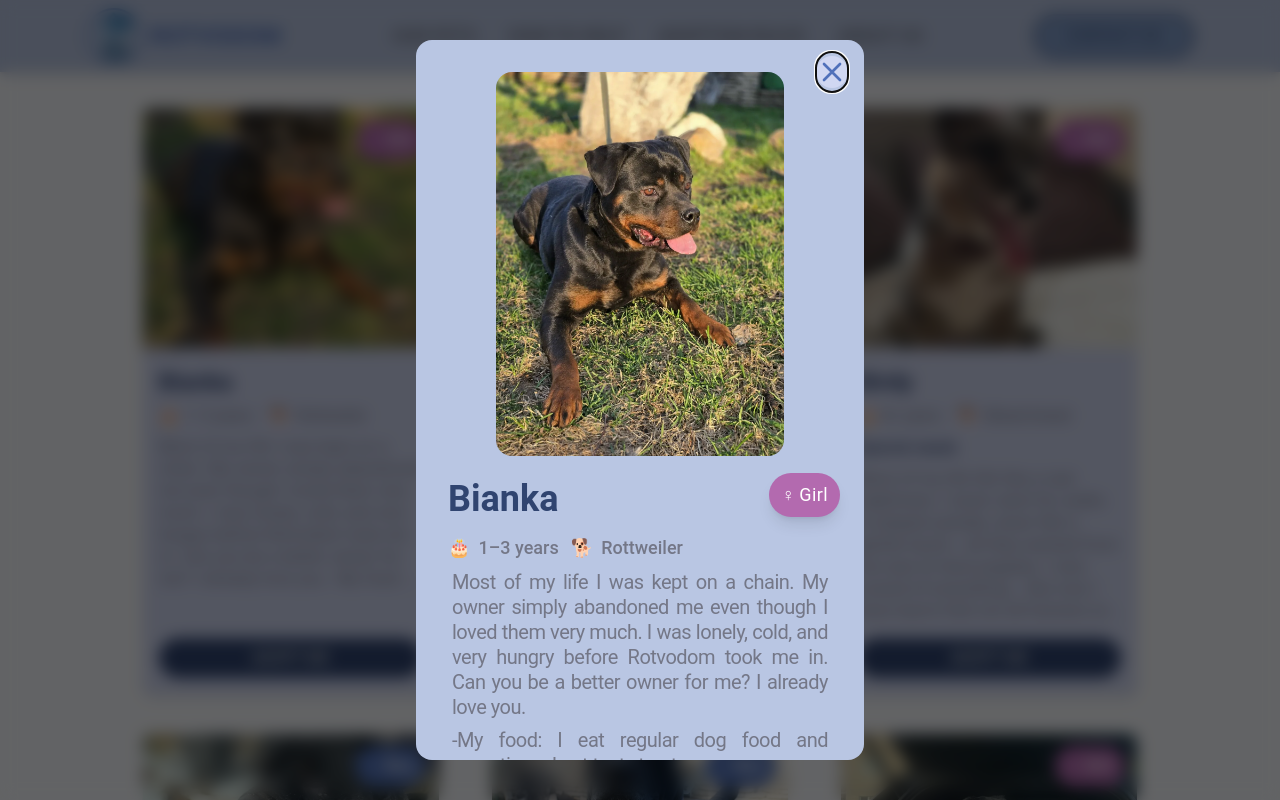
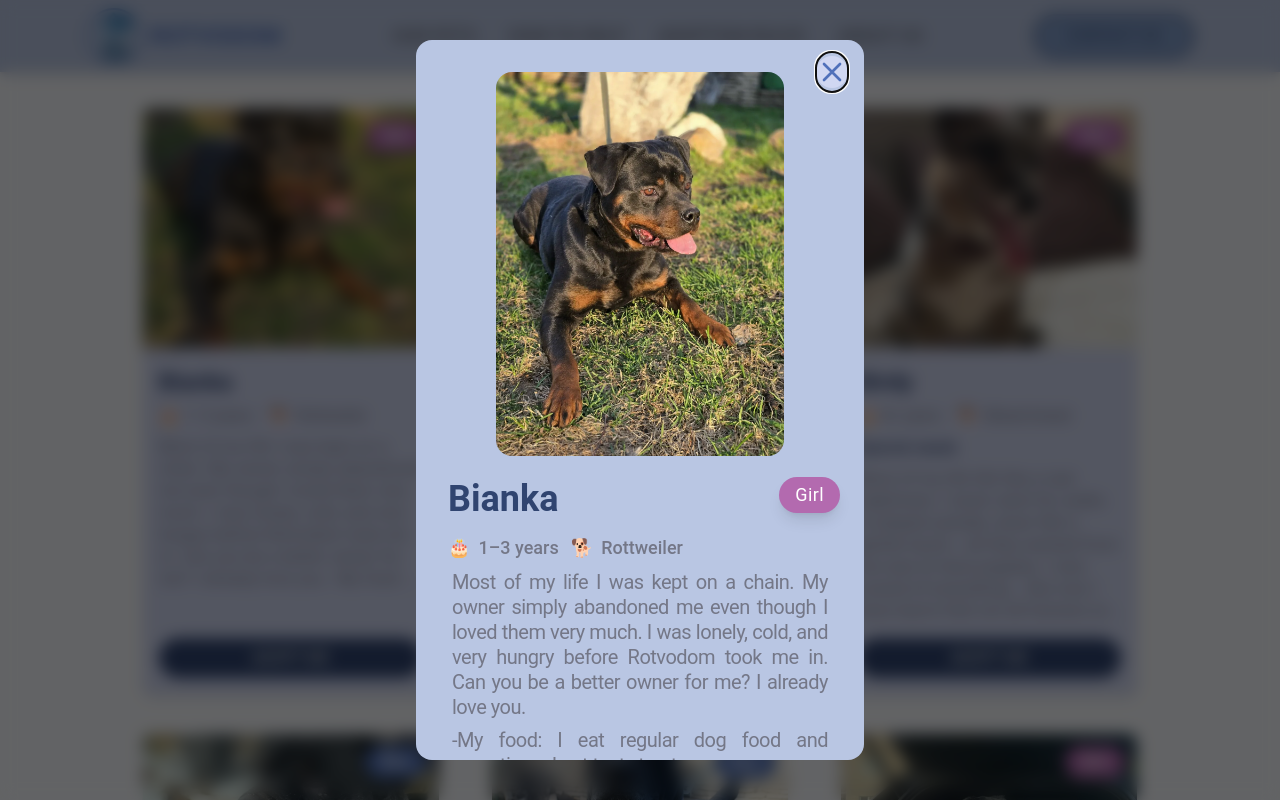
Before and after one commit to bavayra/dog-shelter, a React (Vite) app: page / in a window 1280 px wide. Both pictures are taken after a click on the element 290 px from the left and 1823 px from the top of the page. Shown: the part 1423-2223 px from the top of the page. Built offline with nearby package versions, Linux system fonts and the light colour scheme; a web font is replaced by a local one.

Commit message:
refactor/style(dogCard/dogModal - 390): deleted gender symbol. Increased font size for the gender badge, decreased py

```diff
--- a/src/components/DogModal.tsx
+++ b/src/components/DogModal.tsx
@@ -2,11 +2,7 @@ import { useEffect, useRef } from 'react';
 import type { Dog } from '@/types';
 import Button from '@/components/Button';
 import { getDogImage } from '@/utils/images';
-import {
-  getAgeLabel,
-  getGenderBadgeColor,
-  getGenderSymbol,
-} from '@/utils/dogHelpers';
+import { getAgeLabel, getGenderBadgeColor } from '@/utils/dogHelpers';
 
 interface DogModalProps {
   dog: Dog;
@@ -83,7 +79,7 @@ const DogModal = ({ dog, isOpen, onClose }: DogModalProps) => {
     dog;
   const resolvedImageUrl = getDogImage(imageUrl);
   const genderBadgeColor = getGenderBadgeColor(gender);
-  const genderSymbol = getGenderSymbol(gender);
+
   const showHealthBadge = health !== 'Healthy';
 
   const handleAdoptClick = () => {
@@ -156,11 +152,8 @@ const DogModal = ({ dog, isOpen, onClose }: DogModalProps) => {
               {name}
             </h3>
             <div
-              className={`absolute top-74 right-4 md:static ${genderBadgeColor} 5xl:py-4 6xl:py-2 flex items-center gap-1 rounded-full px-3 py-2 tracking-wide text-white shadow-lg 2xl:px-5`}
+              className={`absolute top-74 right-4 md:static ${genderBadgeColor} 5xl:py-4 6xl:py-2 flex items-center gap-1 rounded-full px-4 py-1 tracking-wide text-white shadow-lg 2xl:px-5`}
             >
-              <span className="tablet-sm:text-lg 5xl:text-2xl 6xl:text-xl text-base">
-                {genderSymbol}
-              </span>
               <span className="tablet-sm:text-lg 5xl:text-2xl text-base">
                 {gender}
               </span>
--- a/src/features/DogCard.tsx
+++ b/src/features/DogCard.tsx
@@ -4,11 +4,7 @@ import { getDogImage } from '@/utils/images';
 import { useState, memo } from 'react';
 import type { MouseEvent } from 'react';
 import DogModal from '@/components/DogModal';
-import {
-  getAgeLabel,
-  getGenderBadgeColor,
-  getGenderSymbol,
-} from '@/utils/dogHelpers';
+import { getAgeLabel, getGenderBadgeColor } from '@/utils/dogHelpers';
 
 const DogCard = memo((dog: Dog) => {
   const { name, breed, age, gender, health, description, imageUrl, isAdopted } =
@@ -29,7 +25,6 @@ const DogCard = memo((dog: Dog) => {
 
   const resolvedImageUrl = getDogImage(imageUrl);
   const genderBadgeColor = getGenderBadgeColor(gender);
-  const genderSymbol = getGenderSymbol(gender);
 
   const showHealthBadge = health !== 'Healthy';
 
@@ -52,12 +47,9 @@ const DogCard = memo((dog: Dog) => {
             }}
           />
           <div
-            className={`absolute top-3 right-3 ${genderBadgeColor} 5xl:px-5 5xl:py-4 6xl:py-2 flex items-center gap-1 rounded-full px-3 py-1.5 text-sm font-semibold tracking-wider text-white shadow-lg`}
+            className={`absolute top-3 right-3 ${genderBadgeColor} 5xl:px-5 5xl:py-4 6xl:py-2 flex items-center gap-1 rounded-full px-4 py-1 text-sm font-semibold tracking-wider text-white shadow-lg`}
           >
-            <span className="tablet-sm:text-lg 5xl:text-2xl text-sm">
-              {genderSymbol}
-            </span>
-            <span className="tablet-sm:text-lg 5xl:text-2xl 6xl:text-xl md:text-base">
+            <span className="tablet-sm:text-lg 5xl:text-2xl 6xl:text-xl text-base md:text-base">
               {gender}
             </span>
           </div>
```
